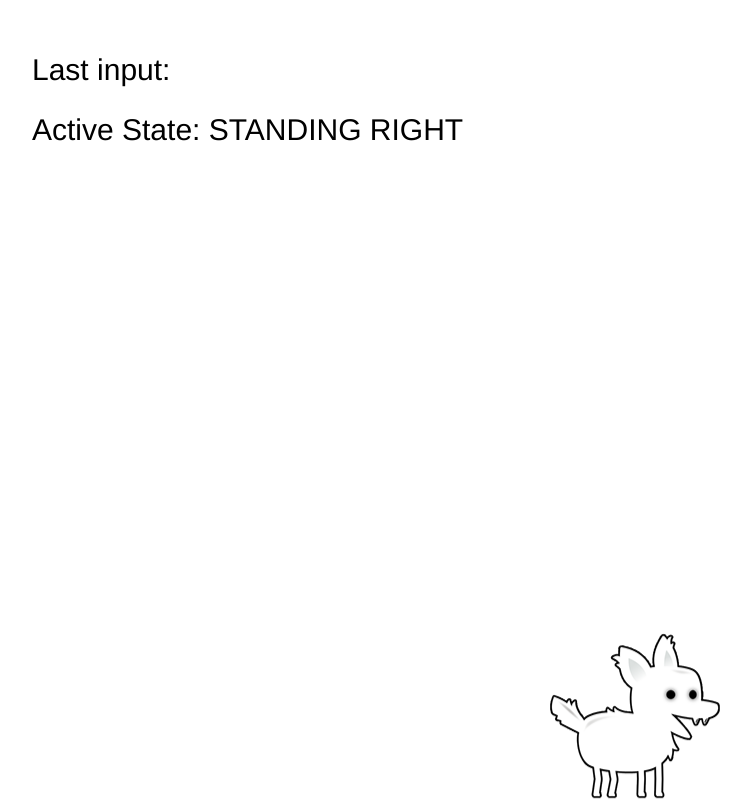
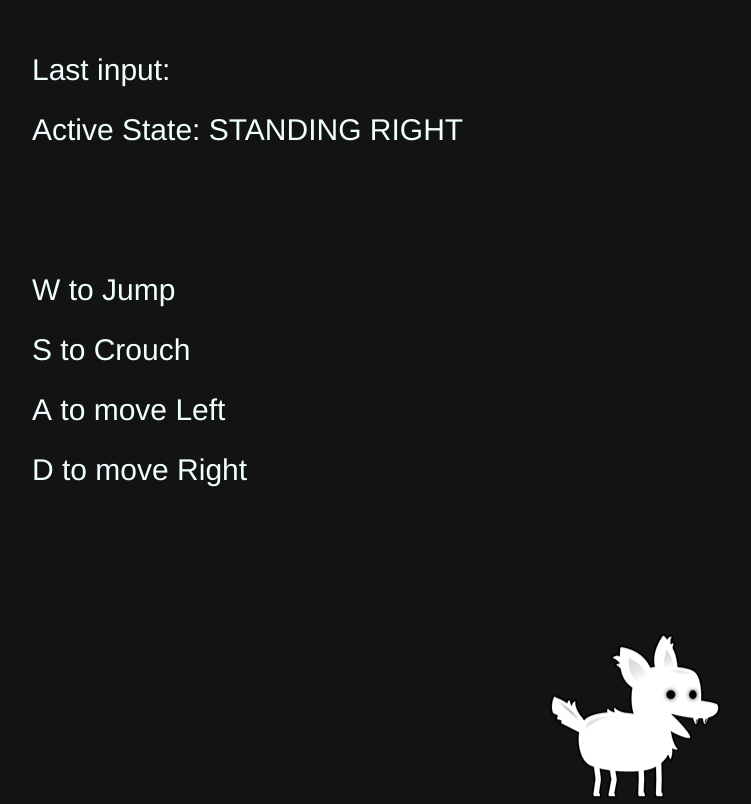
Before and after one commit to MADROCHA/State-Management-in-Games-Practice2022, a plain HTML site: page index.html in a window 1280 px wide. Shown: the whole page, without its empty margins (8-759 px from the left). Drawn offline with Linux system fonts and the light colour scheme.

Commit message:
_//_styles.css_loading_&_body.->backgroundColor_&_textColor//_utils.js_basicControlsCanvas//_GameStates_0.1_

```diff
--- a/style.css
+++ b/style.css
@@ -5,17 +5,25 @@
     font-family: 'Helvetica', cursive;
 }
 body {
+    /* 1.0 */
+    background: rgb(19, 19, 19);
+    /* 1.0 */
     overflow: Hidden;
 }
 canvas {
-
+    background: rgb(19, 19, 19);
     top: 0;
     left: 0;
+
 }
 img {
     display: none;
 }
 #loading {
+    /* 1.0 */
+    color: azure;
+    background: rgb(19, 19, 19);
+    /* 1.0 */
     position: absolute;
     top: 50%;
     width: 100%;
--- a/utils.js
+++ b/utils.js
@@ -1,5 +1,13 @@
 export function drawStatusText(context, input, player){
     context.font = '30px Helvetica';
+    context.fillStyle = 'Azure';
     context.fillText('Last input: ' + input.lastKey, 40, 80);
     context.fillText('Active State: ' + player.currentState.state, 40, 140);
+
+    /* 1.0 */
+    context.fillText('W to Jump ', 40, 300);
+    context.fillText('S to Crouch ', 40, 360);
+    context.fillText('A to move Left  ', 40, 420);
+    context.fillText('D to move Right  ', 40, 480);
+    /* 1.0 */
 }
```
